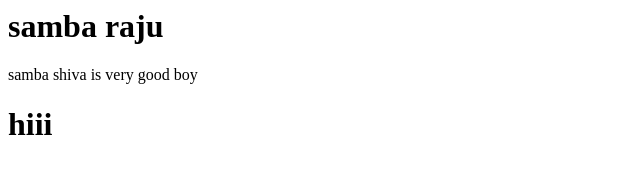
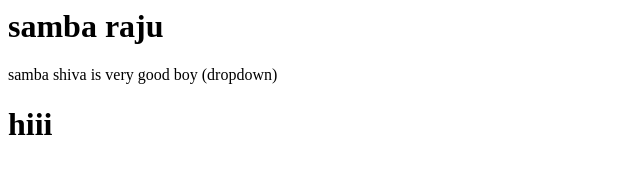
Before and after one commit to samba38/MockCompanyChaeck, a plain HTML site: page index.html in a window 1280 px wide. Shown: the whole page, without its empty margins (0-640 px from the left). Drawn offline with Linux system fonts and the light colour scheme.

Commit message:
Had Drop

```diff
--- a/index.html
+++ b/index.html
@@ -1,5 +1,5 @@
 <div>
     <h1>samba raju</h1>
-    <p>samba shiva is very good boy</p>
+    <p>samba shiva is very good boy (dropdown)</p>
     <h1>hiii</h1>
 </div>
```
